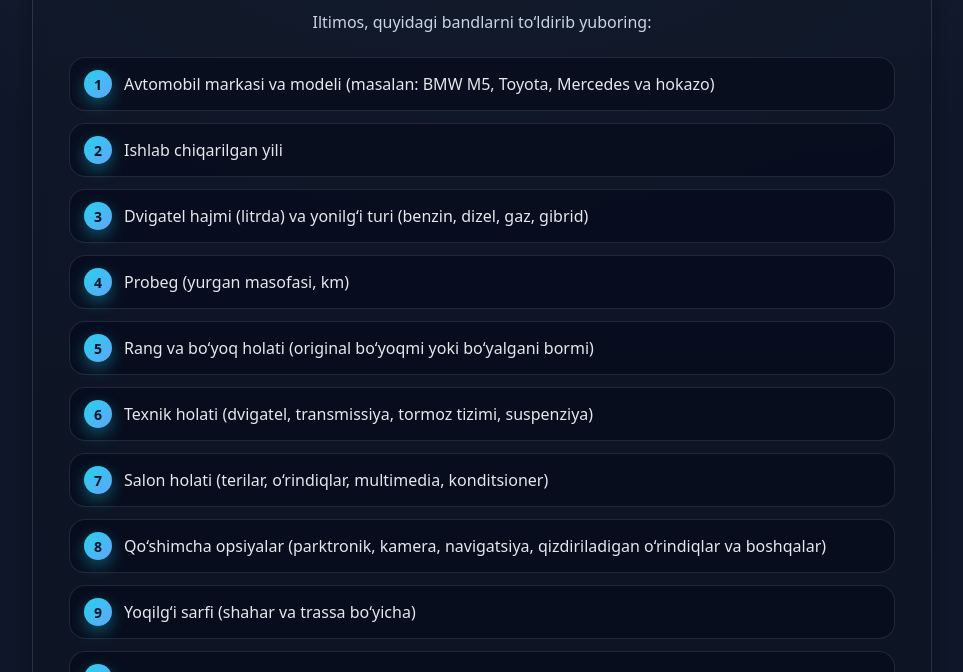
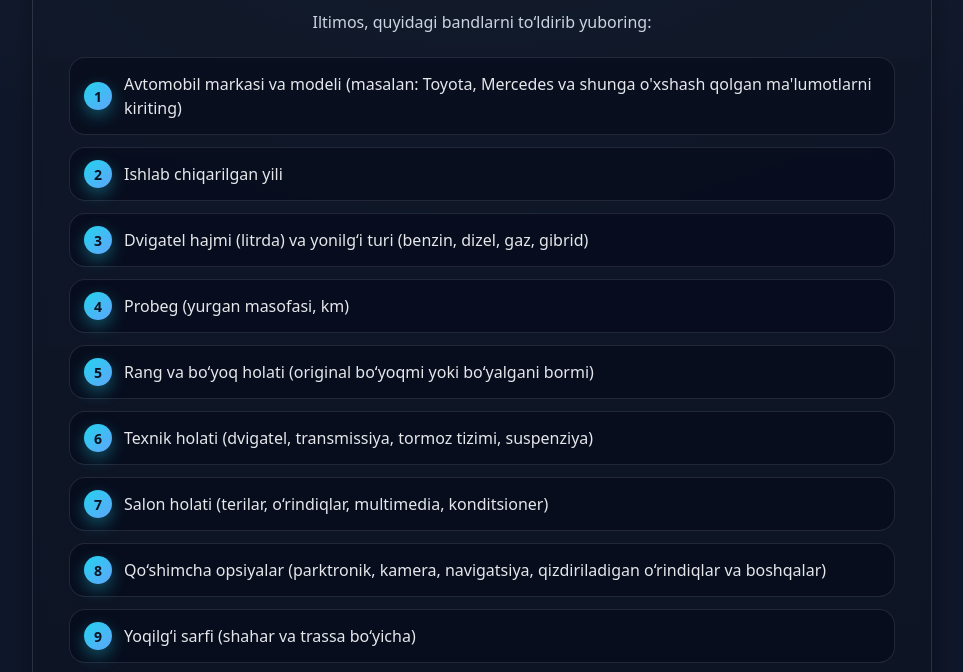
Before and after one commit to inomarka-hayda/info, a plain HTML site: page auto_reklama.html in a window 1280 px wide. Shown: the part 110-782 px from the top of the page, without its empty margins (158-1121 px from the left). Drawn offline with Linux system fonts and the light colour scheme.

Commit message:
added malumot

```diff
--- a/auto_reklama.html
+++ b/auto_reklama.html
@@ -165,7 +165,7 @@
     <p class="subtitle">Iltimos, quyidagi bandlarni to‘ldirib yuboring:</p>
 
     <ol>
-      <li>Avtomobil markasi va modeli (masalan: BMW M5, Toyota, Mercedes va hokazo)</li>
+      <li>Avtomobil markasi va modeli (masalan: Toyota, Mercedes va shunga o'xshash qolgan ma'lumotlarni kiriting)</li>
       <li>Ishlab chiqarilgan yili</li>
       <li>Dvigatel hajmi (litrda) va yonilg‘i turi (benzin, dizel, gaz, gibrid)</li>
       <li>Probeg (yurgan masofasi, km)</li>
```
